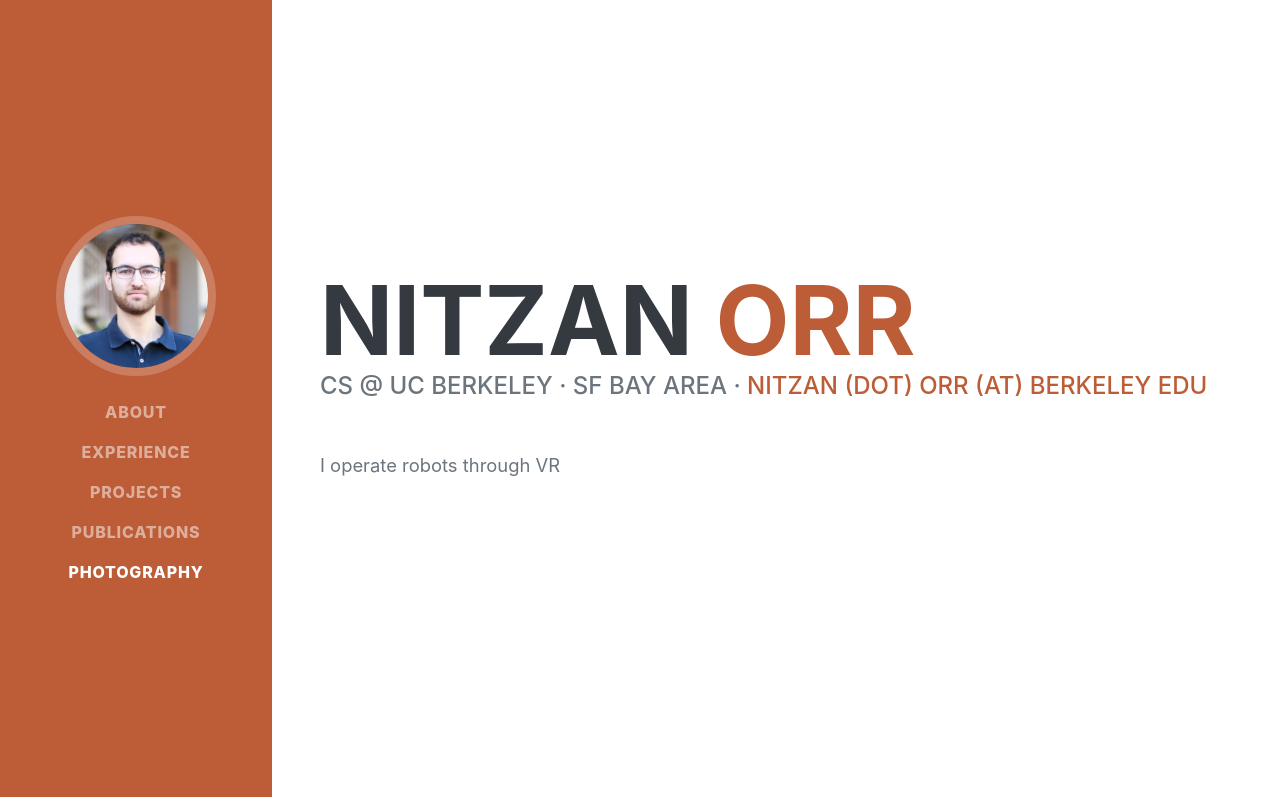
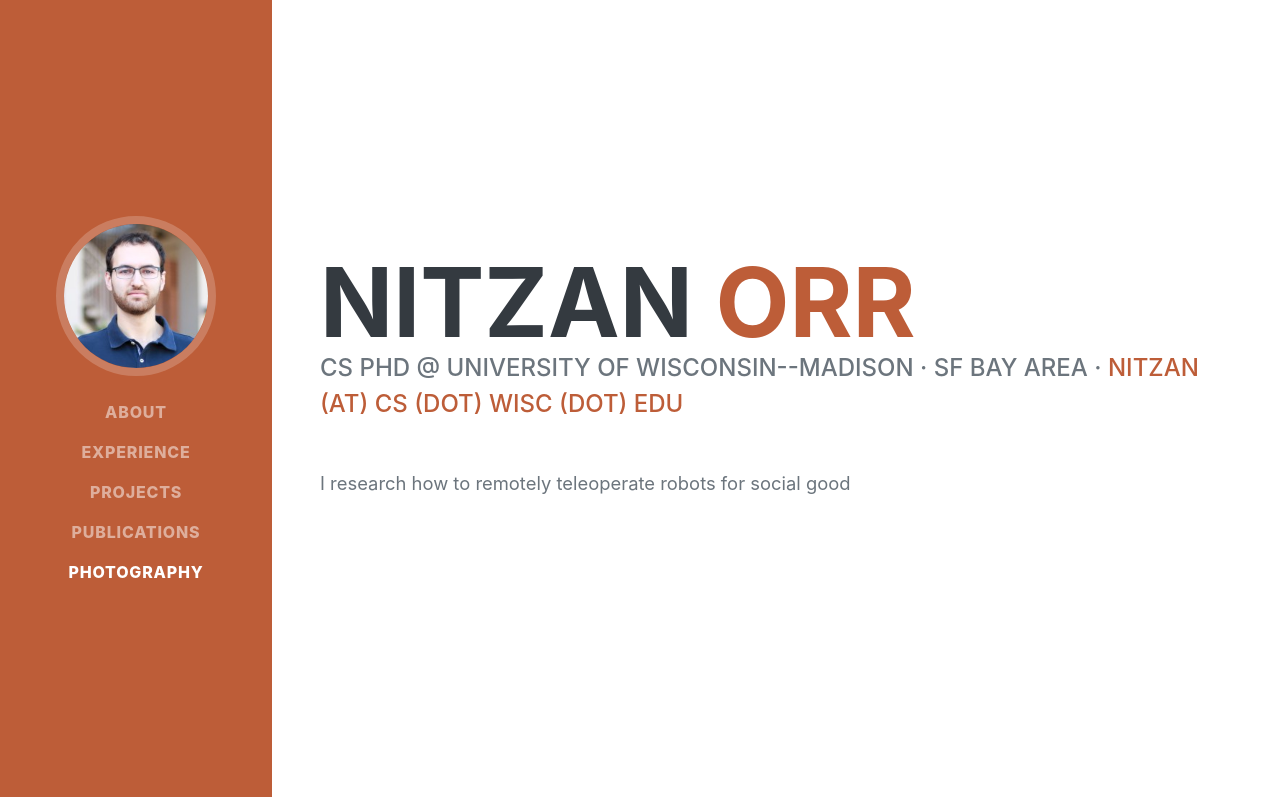
Before and after one commit to orrblue/hello, a plain HTML site: page index.html in a window 1280 px wide. Shown: the top 797 px of the page. Drawn offline with nearby package versions, Linux system fonts and the light colour scheme; a web font is replaced by a local one.

Commit message:
Move to U of Wisconsin--Madison. We have cheese.

```diff
--- a/index.html
+++ b/index.html
@@ -43,10 +43,10 @@
                         <span class="text-primary">Orr</span>
                     </h1>
                     <div class="subheading mb-5">
-                        CS @ UC Berkeley · SF Bay Area ·
-                        <a href="mailto:name@email.com">nitzan (dot) orr (at) berkeley edu</a>
+                        CS PhD @ University of Wisconsin--Madison · SF Bay Area ·
+                        <a href="mailto:name@email.com">nitzan (at) cs (dot) wisc (dot) edu</a>
                     </div>
-                    <p class="lead mb-5">I operate robots through VR</p>
+                    <p class="lead mb-5">I research how to remotely teleoperate robots for social good</p>
                     <div class="social-icons">
                        <!-- <a class="social-icon" href="#"><i class="fab fa-linkedin-in"></i></a>
                         <a class="social-icon" href="#"><i class="fab fa-github"></i></a>
```
